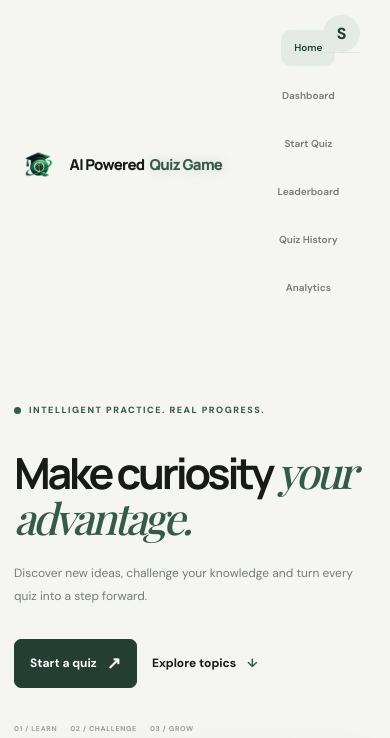
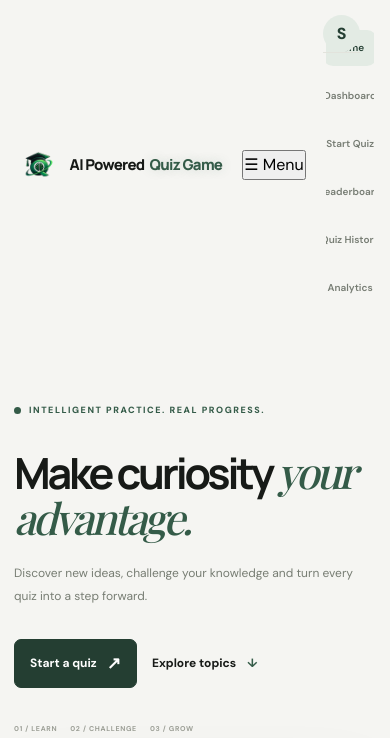
Before and after one commit to sheerazmahmood470/AI-Powered-Quiz-Game, a plain HTML site: page frontend/index.html in a window 390 px wide. Shown: the top 738 px of the page. Drawn offline with nearby package versions, Linux system fonts and the light colour scheme; no server answers.

Commit message:
Add accessible mobile navigation control

```diff
--- a/frontend/index.html
+++ b/frontend/index.html
@@ -29,8 +29,13 @@
   </span>
 </a>
 
+    <button class="mobile-nav-toggle" type="button" aria-expanded="false" aria-controls="main-navigation" aria-label="Open navigation menu">
+      <span class="mobile-nav-toggle-icon" aria-hidden="true">☰</span>
+      <span class="mobile-nav-toggle-label">Menu</span>
+    </button>
+
     <div class="nav-label">WORKSPACE</div>
-    <nav aria-label="Main navigation">
+    <nav id="main-navigation" aria-label="Main navigation">
       <a href="#" class="active">Dashboard</a>
       <a href="#">Start Quiz</a>
       <a href="#">Leaderboard</a>
```
